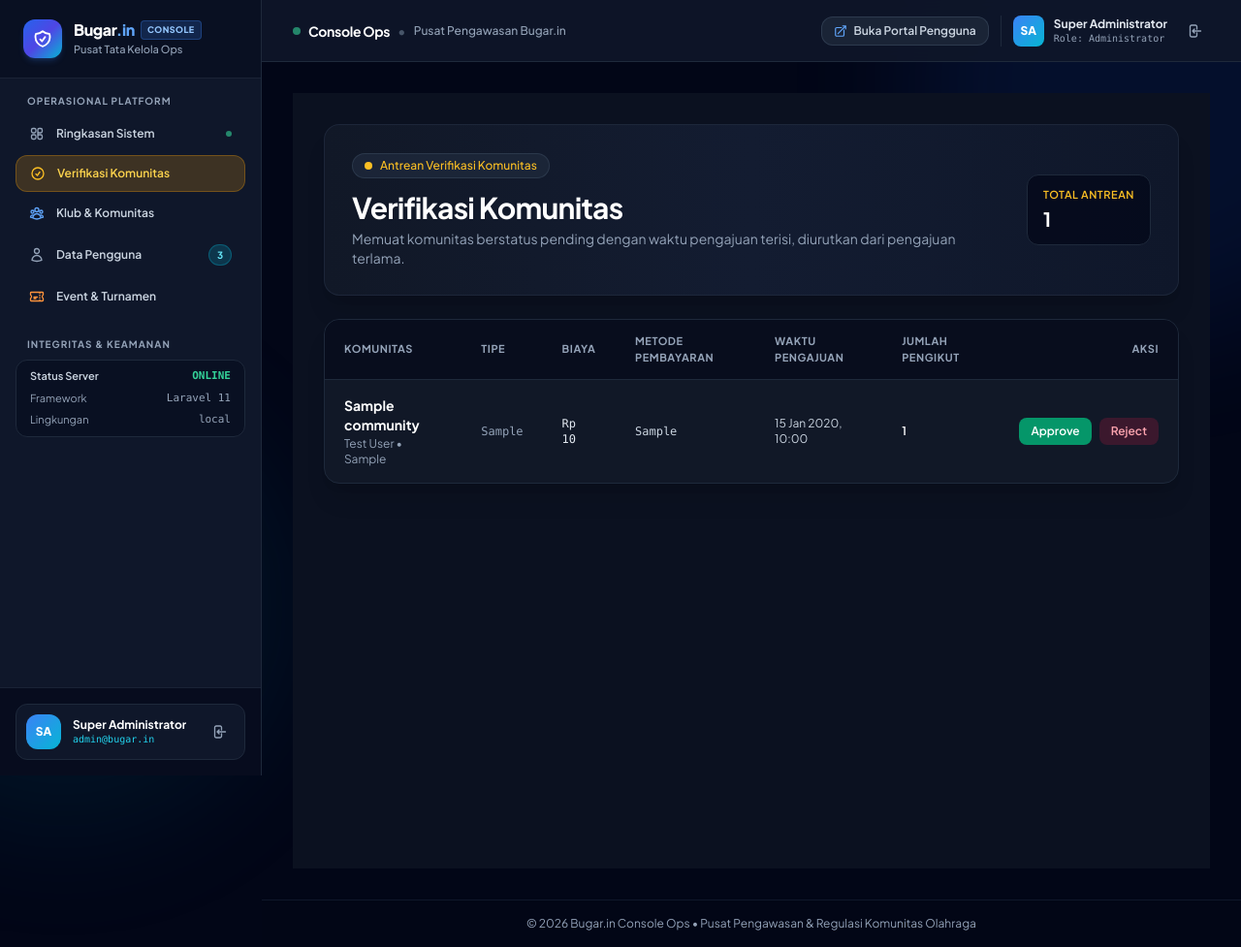
After one commit to zaqqii/Bugar.in, a Laravel app: page /admin/verifications in a window 1280 px wide. The commit adds this page. Shown: the whole page at 97% size. Run offline with Laravel 12, Linux system fonts and the light colour scheme; a user stored in the database is signed in; data comes from the database, SQL or seed files in the repository; tables that the repository leaves empty hold one stand-in row (values such as "Sample post"); style sheets or scripts are compiled from the project's sources.

Commit message:
feat: add community verification queue page and controller

```diff
--- /dev/null
+++ b/app/Http/Controllers/Admin/CommunityVerificationController.php
@@ -0,0 +1,106 @@
+<?php
+
+namespace App\Http\Controllers\Admin;
+
+use App\Http\Controllers\Controller;
+use App\Models\Community;
+use Illuminate\Http\Request;
+use Illuminate\Support\Facades\Auth;
+use Illuminate\Support\Facades\DB;
+
+class CommunityVerificationController extends Controller
+{
+    public function index()
+    {
+        $verifications = Community::with('owner')
+            ->where('verification_status', 'pending')
+            ->whereNotNull('verification_requested_at')
+            ->orderBy('verification_requested_at', 'asc')
+            ->paginate(10)
+            ->withQueryString();
+
+        return view('admin.verifications.index', compact('verifications'));
+    }
+
+    public function approve(Request $request, Community $community)
+    {
+        if ($community->verification_status !== 'pending') {
+            return back()->with('error', 'Aksi ditolak: permohonan hanya dapat diproses untuk komunitas berstatus pending.');
+        }
+
+        $oldValues = [
+            'verification_status' => $community->verification_status,
+            'verified_at'         => $community->verified_at,
+            'rejection_reason'    => $community->rejection_reason,
+        ];
+
+        DB::transaction(function () use ($community, $oldValues, $request) {
+            $community->verification_status = 'verified';
+            $community->verified_at         = now();
+            $community->rejection_reason    = null;
+            $community->save();
+
+            DB::table('audit_logs')->insert([
+                'user_id'        => Auth::id(),
+                'action'         => 'community.verification_approved',
+                'auditable_type' => 'community',
+                'auditable_id'   => $community->id,
+                'old_values'     => json_encode($oldValues),
+                'new_values'     => json_encode([
+                    'verification_status' => 'verified',
+                    'verified_at'         => $community->verified_at,
+                ]),
+                'ip_address'     => $request->ip(),
+                'user_agent'     => substr((string) $request->userAgent(), 0, 255),
+                'created_at'     => now(),
+                'updated_at'     => now(),
+            ]);
+        });
+
+        return back()->with('success', "Permohonan verifikasi komunitas \"{$community->name}\" berhasil disetujui.");
+    }
+
+    public function reject(Request $request, Community $community)
+    {
+        if ($community->verification_status !== 'pending') {
+            return back()->with('error', 'Aksi ditolak: permohonan hanya dapat ditolak untuk komunitas berstatus pending.');
+        }
+
+        $validated = $request->validate([
+            'rejection_reason' => ['required', 'string', 'min:10', 'max:1000'],
+        ], [
+            'rejection_reason.required' => 'Alasan penolakan wajib diisi.',
+            'rejection_reason.min'      => 'Alasan penolakan minimal 10 karakter agar tampil jelas ke penyedia komunitas.',
+        ]);
+
+        $oldValues = [
+            'verification_status' => $community->verification_status,
+            'rejection_reason'    => $community->rejection_reason,
+        ];
+
+        DB::transaction(function () use ($community, $validated, $oldValues, $request) {
+            $community->verification_status = 'rejected';
+            $community->rejection_reason    = trim($validated['rejection_reason']);
+            $community->verified_at         = null;
+            $community->save();
+
+            DB::table('audit_logs')->insert([
+                'user_id'        => Auth::id(),
+                'action'         => 'community.verification_rejected',
+                'auditable_type' => 'community',
+                'auditable_id'   => $community->id,
+                'old_values'     => json_encode($oldValues),
+                'new_values'     => json_encode([
+                    'verification_status' => 'rejected',
+                    'rejection_reason'    => $community->rejection_reason,
+                ]),
+                'ip_address'     => $request->ip(),
+                'user_agent'     => substr((string) $request->userAgent(), 0, 255),
+                'created_at'     => now(),
+                'updated_at'     => now(),
+            ]);
+        });
+
+        return back()->with('success', "Permohonan verifikasi komunitas \"{$community->name}\" telah ditolak.");
+    }
+}
--- /dev/null
+++ b/resources/views/admin/verifications/index.blade.php
@@ -0,0 +1,207 @@
+@extends('layouts.admin')
+
+@section('title', 'Verifikasi Komunitas — Console Ops')
+
+@section('content')
+<div x-data="{
+        rejectModalOpen: false,
+        rejectActionUrl: '',
+        rejectCommunityName: '',
+        rejectionReason: '',
+        confirmReject: false,
+        openReject(url, name) {
+            this.rejectActionUrl = url;
+            this.rejectCommunityName = name;
+            this.rejectionReason = '';
+            this.confirmReject = false;
+            this.rejectModalOpen = true;
+        }
+    }"
+    class="min-h-screen bg-[#0B1120] text-slate-100 p-6 lg:p-8 space-y-6 font-sans">
+
+    {{-- Header --}}
+    <div class="rounded-2xl bg-gradient-to-r from-[#111827] via-[#131C31] to-[#0F172A] border border-slate-800/90 p-6 lg:p-7 flex flex-col lg:flex-row lg:items-center lg:justify-between gap-4 shadow-xl">
+        <div>
+            <div class="inline-flex items-center gap-2 px-3 py-1 rounded-full bg-slate-800/80 border border-slate-700/70 text-xs font-medium text-amber-400 mb-3">
+                <span class="w-2 h-2 rounded-full bg-amber-400"></span>
+                Antrean Verifikasi Komunitas
+            </div>
+            <h1 class="text-2xl lg:text-3xl font-bold tracking-tight text-white">
+                Verifikasi Komunitas
+            </h1>
+            <p class="text-sm text-slate-400 mt-1 max-w-2xl">
+                Memuat komunitas berstatus pending dengan waktu pengajuan terisi, diurutkan dari pengajuan terlama.
+            </p>
+        </div>
+
+        <div class="px-4 py-3 rounded-xl bg-slate-950/70 border border-slate-800 shrink-0">
+            <div class="text-[11px] uppercase tracking-wider text-amber-400 font-semibold">Total Antrean</div>
+            <div class="text-xl font-bold text-white mt-0.5">{{ $verifications->total() }}</div>
+        </div>
+    </div>
+
+    {{-- Flash & Validation Alerts --}}
+    @if(session('success'))
+        <div class="flex items-center gap-3 px-4 py-3.5 rounded-xl bg-emerald-950/60 border border-emerald-500/30 text-emerald-300 text-sm">
+            <span>{{ session('success') }}</span>
+        </div>
+    @endif
+
+    @if(session('error'))
+        <div class="flex items-center gap-3 px-4 py-3.5 rounded-xl bg-rose-950/60 border border-rose-500/30 text-rose-300 text-sm">
+            <span>{{ session('error') }}</span>
+        </div>
+    @endif
+
+    @error('rejection_reason')
+        <div class="flex items-center gap-3 px-4 py-3.5 rounded-xl bg-rose-950/60 border border-rose-500/30 text-rose-300 text-sm">
+            <span>{{ $message }}</span>
+        </div>
+    @enderror
+
+    {{-- Tabel Antrean --}}
+    <div class="rounded-2xl bg-[#111827] border border-slate-800 overflow-hidden shadow-xl">
+        <div class="overflow-x-auto">
+            <table class="w-full text-left border-collapse">
+                <thead>
+                    <tr class="border-b border-slate-800 bg-slate-950/60 text-[11px] font-bold uppercase tracking-wider text-slate-400">
+                        <th class="px-5 py-3.5">Komunitas</th>
+                        <th class="px-5 py-3.5">Tipe</th>
+                        <th class="px-5 py-3.5">Biaya</th>
+                        <th class="px-5 py-3.5">Metode Pembayaran</th>
+                        <th class="px-5 py-3.5">Waktu Pengajuan</th>
+                        <th class="px-5 py-3.5">Jumlah Pengikut</th>
+                        <th class="px-5 py-3.5 text-right">Aksi</th>
+                    </tr>
+                </thead>
+                <tbody class="divide-y divide-slate-800/70 text-xs">
+                    @forelse($verifications as $item)
+                        <tr class="hover:bg-slate-900/50 transition">
+                            <td class="px-5 py-4">
+                                <div class="font-bold text-white text-sm">{{ $item->name }}</div>
+                                <div class="text-slate-400 mt-0.5">
+                                    {{ $item->owner->name ?? '-' }} &bull; {{ ucfirst($item->sport_category ?? '-') }}
+                                </div>
+                            </td>
+                            <td class="px-5 py-4 font-mono">
+                                @if($item->verification_type === 'paid')
+                                    <span class="px-2.5 py-1 rounded-md font-semibold bg-amber-500/15 text-amber-300 border border-amber-500/30">
+                                        paid
+                                    </span>
+                                @elseif($item->verification_type === 'free_followers')
+                                    <span class="px-2.5 py-1 rounded-md font-semibold bg-cyan-500/15 text-cyan-300 border border-cyan-500/30">
+                                        free_followers
+                                    </span>
+                                @else
+                                    <span class="text-slate-400">{{ $item->verification_type ?? '-' }}</span>
+                                @endif
+                            </td>
+                            <td class="px-5 py-4 font-mono text-slate-200">
+                                @if(!is_null($item->verification_fee))
+                                    Rp {{ number_format((float) $item->verification_fee, 0, ',', '.') }}
+                                @else
+                                    -
+                                @endif
+                            </td>
+                            <td class="px-5 py-4 font-mono text-slate-300">
+                                {{ $item->verification_payment_method ?? '-' }}
+                            </td>
+                            <td class="px-5 py-4 text-slate-300">
+                                {{ $item->verification_requested_at?->translatedFormat('d M Y, H:i') ?? '-' }}
+                            </td>
+                            <td class="px-5 py-4 font-semibold text-white">
+                                {{ number_format((int) $item->followers_count) }}
+                            </td>
+                            <td class="px-5 py-4 text-right">
+                                <div class="inline-flex items-center gap-2">
+                                    <form method="POST" action="{{ route('admin.verifications.approve', $item) }}"
+                                          onsubmit="return confirm('Konfirmasi: Setujui permohonan verifikasi untuk komunitas \'{{ addslashes($item->name) }}\'?')">
+                                        @csrf
+                                        @method('PATCH')
+                                        <button type="submit"
+                                            class="px-3 py-1.5 rounded-lg font-semibold bg-emerald-600 hover:bg-emerald-500 text-white transition cursor-pointer">
+                                            Approve
+                                        </button>
+                                    </form>
+
+                                    <button type="button"
+                                        @click="openReject('{{ route('admin.verifications.reject', $item) }}', '{{ addslashes($item->name) }}')"
+                                        class="px-3 py-1.5 rounded-lg font-semibold bg-rose-600/20 hover:bg-rose-600/30 text-rose-300 border border-rose-500/30 transition cursor-pointer">
+                                        Reject
+                                    </button>
+                                </div>
+                            </td>
+                        </tr>
+                    @empty
+                        <tr>
+                            <td colspan="7" class="px-5 py-10 text-center text-slate-400">
+                                Belum ada komunitas berstatus pending dengan waktu pengajuan terisi.
+                            </td>
+                        </tr>
+                    @endforelse
+                </tbody>
+            </table>
+        </div>
+
+        @if($verifications->hasPages())
+            <div class="px-5 py-3.5 border-t border-slate-800 bg-slate-950/40">
+                {{ $verifications->links() }}
+            </div>
+        @endif
+    </div>
+
+    {{-- Modal Reject (Wajib Alasan >= 10 Karakter & Konfirmasi) --}}
+    <div x-show="rejectModalOpen" x-cloak
+         class="fixed inset-0 z-50 flex items-center justify-center bg-black/75 p-4">
+        <div @click.away="rejectModalOpen = false"
+             class="w-full max-w-lg rounded-2xl bg-[#111827] border border-slate-700 p-6 shadow-2xl space-y-4">
+            <div class="flex items-start justify-between gap-3">
+                <div>
+                    <h3 class="text-lg font-bold text-white">Tolak Verifikasi Komunitas</h3>
+                    <p class="text-xs text-slate-400 mt-0.5" x-text="'Komunitas: ' + rejectCommunityName"></p>
+                </div>
+                <button type="button" @click="rejectModalOpen = false" class="text-slate-400 hover:text-white text-lg cursor-pointer">&times;</button>
+            </div>
+
+            <form method="POST" :action="rejectActionUrl" class="space-y-4">
+                @csrf
+                @method('PATCH')
+
+                <div>
+                    <label for="rejection_reason" class="block text-xs font-semibold uppercase tracking-wider text-slate-300 mb-1.5">
+                        Alasan Penolakan (Wajib Minimal 10 Karakter) <span class="text-rose-400">*</span>
+                    </label>
+                    <textarea id="rejection_reason" name="rejection_reason" rows="4" minlength="10" required
+                        x-model="rejectionReason"
+                        placeholder="Tuliskan alasan penolakan yang jelas agar tampil ke penyedia komunitas..."
+                        class="w-full rounded-xl bg-slate-950 border border-slate-700 text-sm text-slate-100 placeholder-slate-500 p-3 focus:outline-none focus:border-rose-500"></textarea>
+                    <div class="flex justify-between text-[11px] mt-1">
+                        <span class="text-slate-400">Akan ditampilkan ke penyedia komunitas.</span>
+                        <span :class="rejectionReason.trim().length >= 10 ? 'text-emerald-400' : 'text-rose-400'"
+                              x-text="rejectionReason.trim().length + '/10 karakter'"></span>
+                    </div>
+                </div>
+
+                <label class="flex items-start gap-2.5 text-xs text-slate-300 cursor-pointer">
+                    <input type="checkbox" x-model="confirmReject" required
+                        class="mt-0.5 rounded border-slate-600 bg-slate-900 text-rose-600 focus:ring-rose-500">
+                    <span>Saya mengonfirmasi tindakan penolakan verifikasi ini.</span>
+                </label>
+
+                <div class="flex items-center justify-end gap-3 pt-2">
+                    <button type="button" @click="rejectModalOpen = false"
+                        class="px-4 py-2 rounded-xl text-xs font-semibold bg-slate-800 hover:bg-slate-700 text-slate-300 transition cursor-pointer">
+                        Batal
+                    </button>
+                    <button type="submit"
+                        :disabled="rejectionReason.trim().length < 10 || !confirmReject"
+                        :class="(rejectionReason.trim().length < 10 || !confirmReject) ? 'opacity-50 cursor-not-allowed' : 'hover:bg-rose-500 cursor-pointer'"
+                        class="px-4 py-2 rounded-xl text-xs font-semibold bg-rose-600 text-white transition">
+                        Konfirmasi Tolak
+                    </button>
+                </div>
+            </form>
+        </div>
+    </div>
+</div>
+@endsection
--- a/resources/views/components/admin/sidebar.blade.php
+++ b/resources/views/components/admin/sidebar.blade.php
@@ -61,19 +61,14 @@
                     </a>
 
                     {{-- 2. Verifikasi Komunitas --}}
-                    <a href="{{ route('admin.dashboard') }}#verifikasi"
-                       class="flex items-center gap-3 px-3.5 py-2.5 rounded-xl text-xs font-semibold text-slate-300 hover:text-white hover:bg-slate-800/60 transition-all duration-150">
+                    <a href="{{ route('admin.verifications.index') }}"
+                        class="flex items-center gap-3 px-3.5 py-2.5 rounded-xl text-xs font-semibold transition-all duration-150 {{ request()->routeIs('admin.verifications.*') ? 'bg-amber-500/20 text-amber-300 border border-amber-500/30' : 'text-slate-300 hover:text-white hover:bg-slate-800/60' }}">
                         <span class="text-amber-400">
                             <svg xmlns="http://www.w3.org/2000/svg" class="w-4 h-4" fill="none" viewBox="0 0 24 24" stroke="currentColor" stroke-width="2">
                                 <path stroke-linecap="round" stroke-linejoin="round" d="M9 12.75L11.25 15 15 9.75M21 12a9 9 0 11-18 0 9 9 0 0118 0z" />
                             </svg>
                         </span>
                         <span class="flex-1">Verifikasi Komunitas</span>
-                        @if(isset($stats['pending_verifications']) && $stats['pending_verifications'] > 0)
-                            <span class="px-2 py-0.5 rounded-full text-[10px] font-black bg-amber-500/20 text-amber-300 border border-amber-500/30">
-                                {{ $stats['pending_verifications'] }}
-                            </span>
-                        @endif
                     </a>
 
                     {{-- 3. Monitoring Komunitas --}}
--- a/routes/web.php
+++ b/routes/web.php
@@ -12,6 +12,7 @@ use App\Http\Controllers\User\DashboardController;
 use App\Http\Controllers\PenyediaKomunitas\DashboardController as PenyediaDashboardController;
 use App\Http\Controllers\User\CommunityController;
 use App\Http\Controllers\PenyediaKomunitas\EventController;
+use App\Http\Controllers\Admin\CommunityVerificationController;
 use App\Models\Community;
 use App\Models\Schedule;
 
@@ -47,6 +48,9 @@ Route::prefix('admin')->name('admin.')->group(function () {
         Route::post('/communities/{id}/verify', [AdminDashboardController::class, 'approveVerification'])->name('communities.verify');
         Route::post('/communities/{id}/reject', [AdminDashboardController::class, 'rejectVerification'])->name('communities.reject');
         Route::post('/communities/{id}/toggle-status', [AdminDashboardController::class, 'toggleCommunityStatus'])->name('communities.toggle-status');
+        Route::get('/verifications', [CommunityVerificationController::class, 'index'])->name('verifications.index');
+        Route::patch('/verifications/{community}/approve', [CommunityVerificationController::class, 'approve'])->name('verifications.approve');
+        Route::patch('/verifications/{community}/reject', [CommunityVerificationController::class, 'reject'])->name('verifications.reject');
         Route::post('/logout', [AdminAuthController::class, 'logout'])->name('logout');
     });
 });
```
